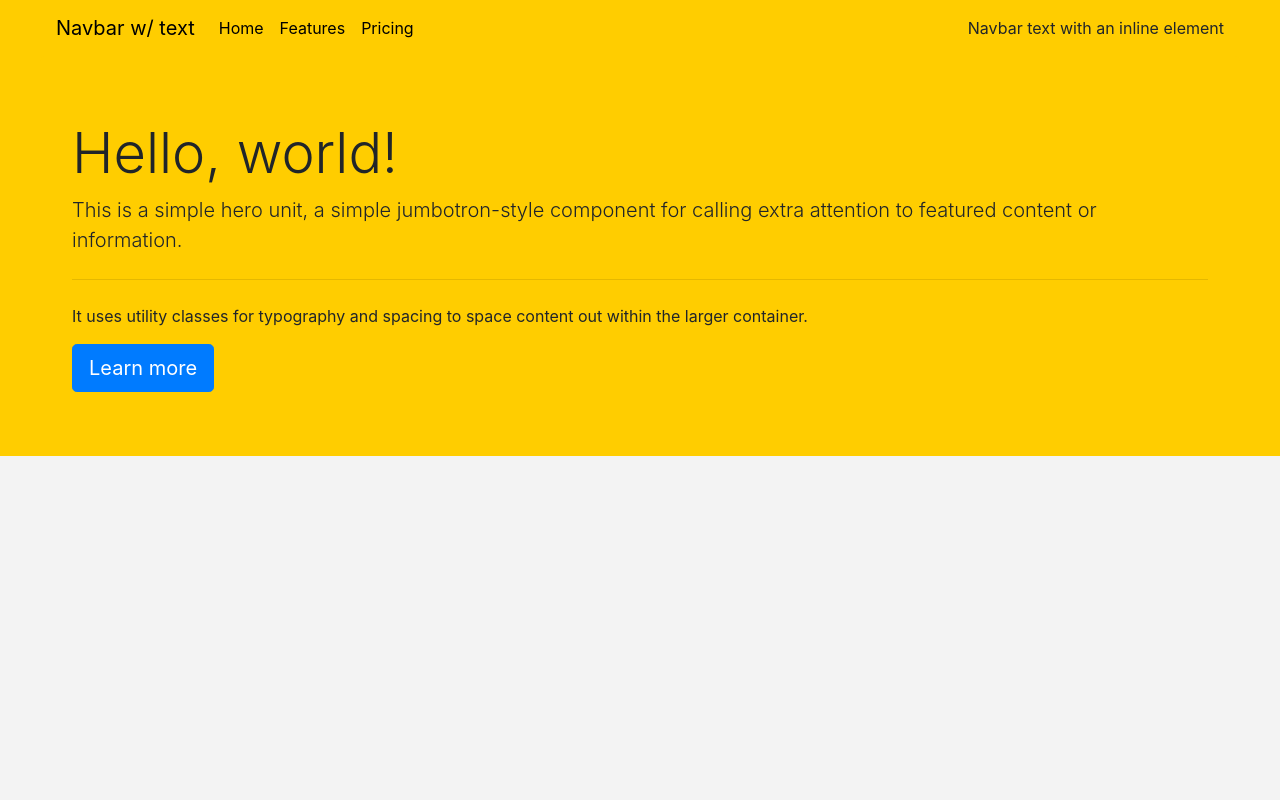
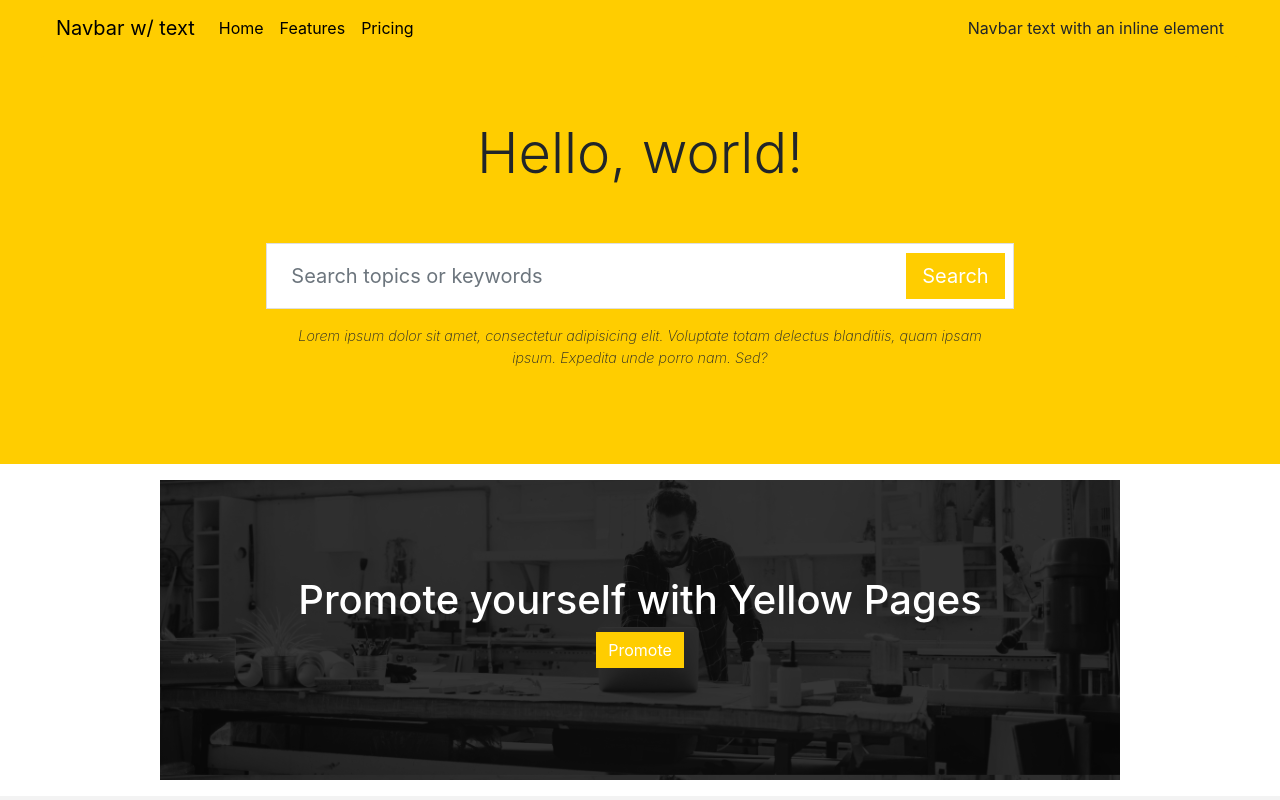
Before and after one commit to xwr3ck3dx/yellowPages, a plain HTML site: page index.html in a window 1280 px wide. Drawn offline with nearby package versions, Linux system fonts and the light colour scheme.

Commit message:
homepage

```diff
--- a/assets/css/main.scss
+++ b/assets/css/main.scss
@@ -12,10 +12,7 @@ html,body{
 }
 .header{
     background: map-get($colors,primary);
-    div{
-        max-width: 1200px;
-        margin: 0 auto;
-    }
+
     .menu{
 
         .navbar{
@@ -24,7 +21,84 @@ html,body{
             }
         }
     }
+    .landing{
+
+    }
     .jumbotron{
         background:map-get($colors,primary);
+        // margin-bottom:2em;
+        h1{
+            text-align: center;
+            margin-bottom:1em;
+        }
+        .sub-text{
+            font-size:0.9em;
+            font-weight: 200;
+            font-style: italic;
+            display: block;
+            text-align: center;
+            padding: 0 2em;
+
+        }
     }
 }
+.header > div{
+    max-width: 1200px;
+    margin: 0 auto;
+}
+
+.form-control-borderless {
+    border: none;
+}
+
+.form-control-borderless:hover, .form-control-borderless:active, .form-control-borderless:focus {
+    border: none;
+    outline: none;
+    box-shadow: none;
+}
+.card-body{
+     padding:0.5em;
+}
+
+.btn.btn-success{
+    background-color: map-get($colors,primary);
+    border:none;
+    outline:none;
+    box-shadow: none;
+    border-radius: 0;
+}
+
+.card{
+    border-radius:0;
+    // margin-bottom:1em;
+}
+.content-main{
+    padding:1em 10em;
+    max-width:100%!important;
+
+    background:map-get($colors,third);
+    .feature-main{
+        background: url("../img/banner.jpg");
+        min-height:300px;
+        background-size: 100% ;
+        position: relative;
+        .feature-text{
+            position: absolute;
+            width:100%;
+            height:100%;
+            text-align:center;
+            background:rgba(map-get($colors,fifth),0.7);
+            padding:10% 0;
+            .center-text{
+
+                text-align: center;
+                color:map-get($colors,third)
+            }
+            .btn.btn-success{
+
+            }
+
+
+        }
+    }
+}
--- a/index.html
+++ b/index.html
@@ -39,15 +39,37 @@
         <div class="landing">
             <div class="jumbotron">
                 <h1 class="display-4">Hello, world!</h1>
-                <p class="lead">This is a simple hero unit, a simple jumbotron-style component for calling extra attention to featured content or information.</p>
-                <hr class="my-4">
-                <p>It uses utility classes for typography and spacing to space content out within the larger container.</p>
-                <a class="btn btn-primary btn-lg" href="#" role="button">Learn more</a>
+                <div class="row justify-content-center">
+                  <div class="col-12 col-md-10 col-lg-8">
+                      <form class="card card-sm">
+                          <div class="card-body row align-items-center">
+                              <!-- <div class="col-auto">
+                                  <i class="fas fa-search h4 text-body"></i>
+                              </div> -->
+                              <!--end of col-->
+                              <div class="col">
+                                  <input class="form-control form-control-lg form-control-borderless" type="search" placeholder="Search topics or keywords">
+                              </div>
+                              <!--end of col-->
+                              <div class="col-auto">
+                                  <button class="btn btn-lg btn-success" type="submit">Search</button>
+                              </div>
+                              <!--end of col-->
+                          </div>
+                      </form>
+                      <span class="sub-text">Lorem ipsum dolor sit amet, consectetur adipisicing elit. Voluptate totam delectus blanditiis, quam ipsam ipsum. Expedita unde porro nam. Sed?</span>
+                  </div>
+                  <!--end of col-->
               </div>
         </div>
     </div>
     <div class="content-main">
-
+        <div class="feature-main">
+            <div class="feature-text">
+                <h1 class="center-text">Promote yourself with Yellow Pages</h1>
+                <button class="btn btn-success">Promote</button>
+            </div>
+        </div>
     </div>
 </body>
 </html>
```
Also changed, not shown: assets/css/main.css, assets/img/banner.jpg (added), 1 other file.
